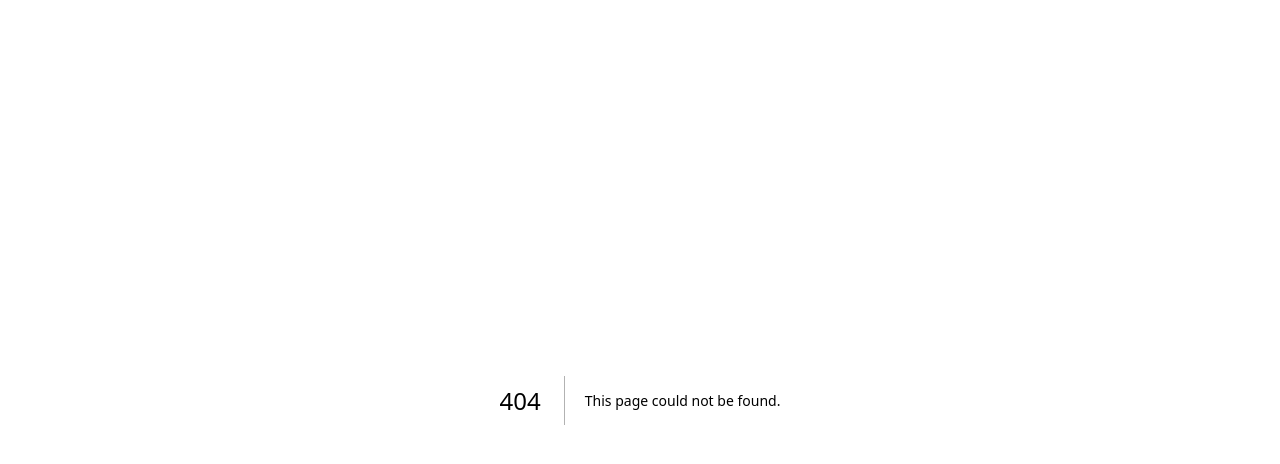
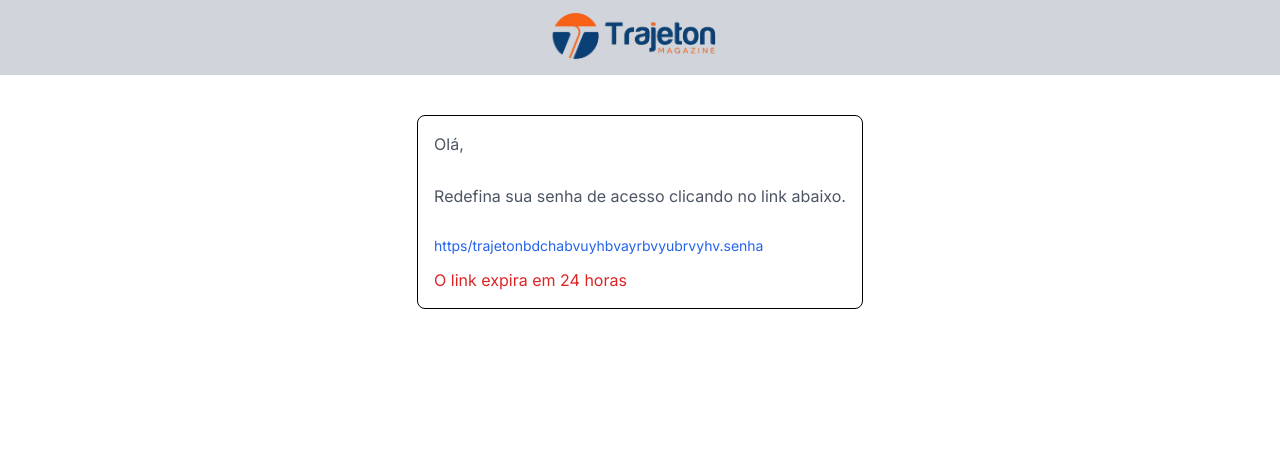
Before and after one commit to EduardoKroetz/reset-password-test, a Next.js app: page /reset-password-email in a window 1280 px wide. Before the commit this address had no page. Shown: the top 464 px of the page. Built offline with nearby package versions, Linux system fonts and the light colour scheme.

Commit message:
create reset-password-email page

```diff
--- /dev/null
+++ b/src/app/reset-password-email/components/Header.tsx
@@ -0,0 +1,18 @@
+import Image from "next/image";
+
+export default function Header()
+{
+  return (
+    <div className="bg-gray-300 relative h-[75px] w-[75]">
+      <a href="/login">
+        <Image
+          src={"/trajeton-logo-desktop.png"}
+          alt="Trajon"
+          layout="fill"
+          objectFit="contain"
+        />
+      </a>
+
+    </div>
+  )
+}
--- /dev/null
+++ b/src/app/reset-password-email/page.tsx
@@ -0,0 +1,25 @@
+// ResetPasswordPage.tsx
+"use client"
+
+import Header from "./components/Header";
+
+export default function ResetPasswordPage() {
+
+
+  return (
+    <div className="flex flex-col text-gray-600">
+      <Header />
+      <div className="flex-1 m-auto">
+        <div className="flex flex-col gap-7 border rounded-lg border-black p-4 mx-4 my-10 break-words">
+          <div>Olá,</div>
+          <div>Redefina sua senha de acesso clicando no link abaixo.</div>
+          <div className="overflow-x-auto">
+            <div className="text-sm text-blue-600 hover:cursor-pointer break-words" style={{overflowWrap: "break-word", wordBreak: "break-all"}} onClick={() => window.location.href = "/reset-password"}>https/trajetonbdchabvuyhbvayrbvyubrvyhv.senha</div>
+            <div className="text-red-600 mt-3">O link expira em 24 horas</div>
+          </div>
+        </div>
+      </div>
+    </div>
+
+  );
+}
```
